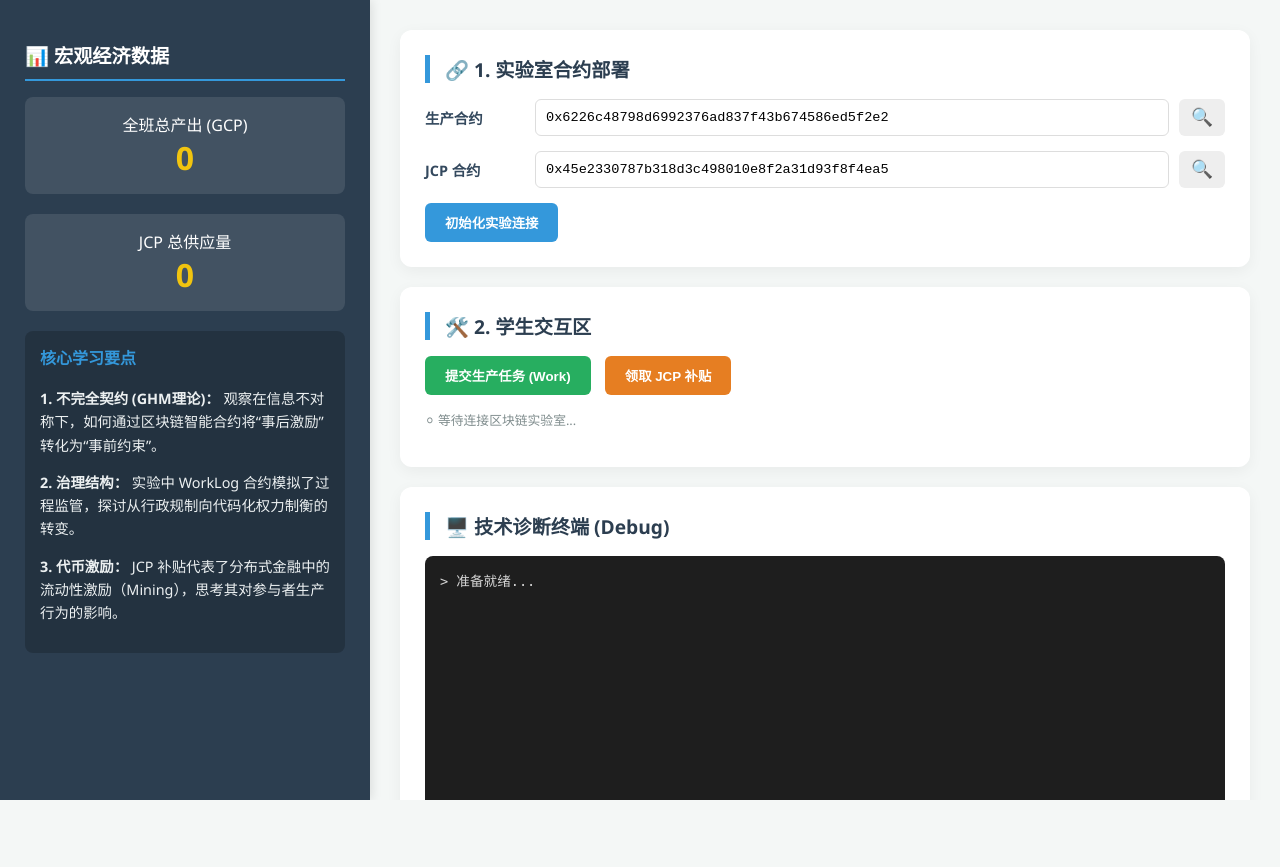
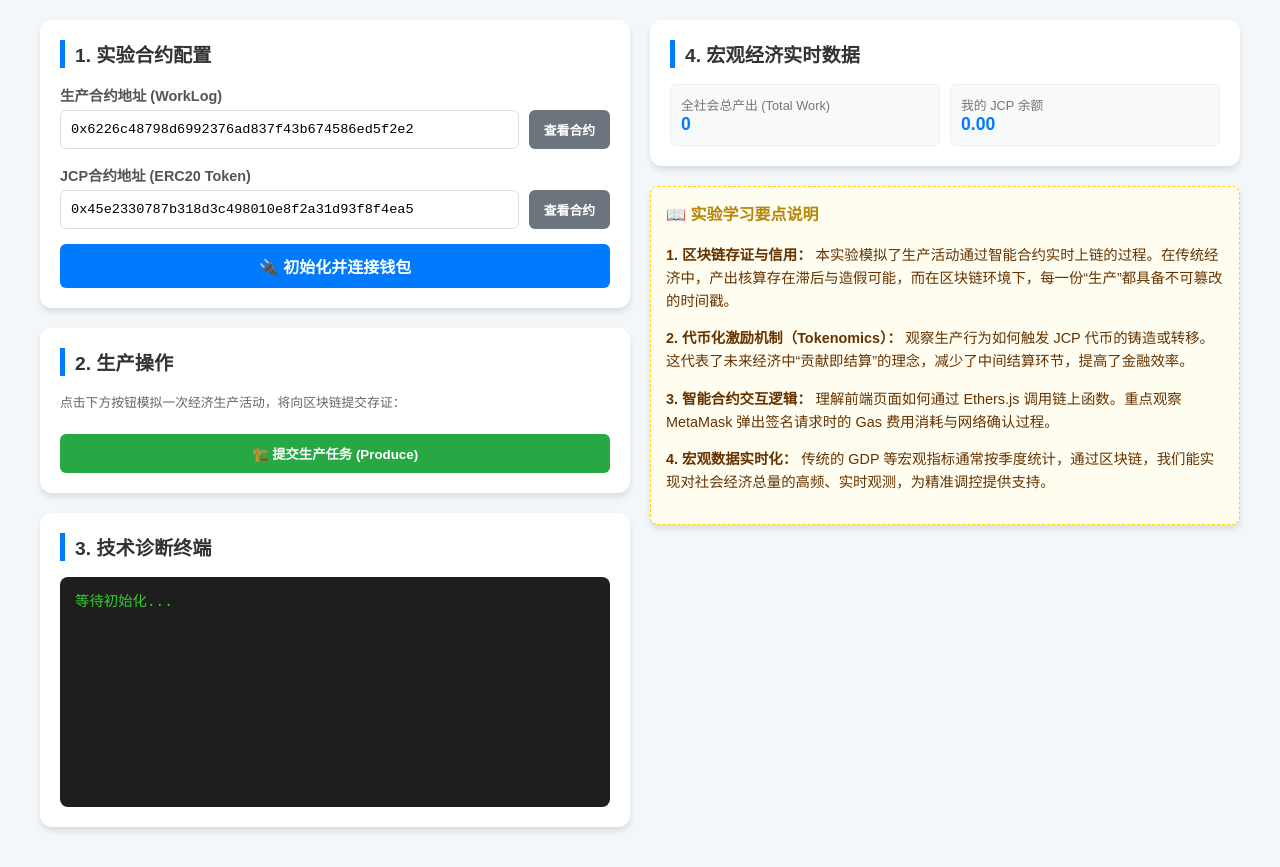
Before and after one commit to moyang-creator/JCP-LAB, a plain HTML site: page index.html in a window 1280 px wide. Before the commit the page ends 800 px from the top, so only its background shows below. Drawn offline with Linux system fonts and the light colour scheme.

Commit message:
Update index.html

```diff
--- a/index.html
+++ b/index.html
@@ -3,159 +3,180 @@
 <head>
     <meta charset="UTF-8">
     <meta name="viewport" content="width=device-width, initial-scale=1.0">
-    <title>区块链金融虚拟仿真实验室 - 暨南大学</title>
-    <script src="https://cdnjs.cloudflare.com/ajax/libs/ethers/5.7.2/dist/ethers.umd.min.js"></script>
+    <title>区块链金融实验 - 课堂经济总量生产模拟</title>
+    <script src="https://cdnjs.cloudflare.com/ajax/libs/ethers/5.7.2/ethers.umd.min.js"></script>
     <style>
-        :root { --primary: #2c3e50; --secondary: #34495e; --accent: #3498db; --success: #27ae60; --bg: #f4f7f6; }
-        body { font-family: 'Segoe UI', Tahoma, Geneva, Verdana, sans-serif; background: var(--bg); margin: 0; display: flex; height: 100vh; overflow: hidden; }
+        body { font-family: 'PingFang SC', 'Microsoft YaHei', sans-serif; background-color: #f4f7f9; margin: 0; padding: 20px; color: #333; }
+        .container { max-width: 1200px; margin: 0 auto; display: grid; grid-template-columns: 1fr 1fr; gap: 20px; }
+        .card { background: white; padding: 20px; border-radius: 12px; box-shadow: 0 4px 6px rgba(0,0,0,0.1); margin-bottom: 20px; }
+        h2 { border-left: 5px solid #007bff; padding-left: 10px; margin-top: 0; font-size: 1.2rem; }
 
-        /* 侧边栏样式 */
-        .sidebar { width: 320px; background: var(--primary); color: white; padding: 25px; display: flex; flex-direction: column; box-shadow: 2px 0 10px rgba(0,0,0,0.1); overflow-y: auto; }
-        .sidebar h2 { border-bottom: 2px solid var(--accent); padding-bottom: 10px; font-size: 1.2rem; }
-        .data-card { background: rgba(255,255,255,0.1); padding: 15px; border-radius: 8px; margin-bottom: 20px; text-align: center; }
-        .data-value { font-size: 2rem; font-weight: bold; color: #f1c40f; }
-        .study-notes { font-size: 0.9rem; line-height: 1.6; color: #ecf0f1; background: rgba(0,0,0,0.2); padding: 15px; border-radius: 8px; }
-        .study-notes h3 { color: var(--accent); margin-top: 0; font-size: 1rem; }
-
-        /* 主界面样式 */
-        .main-content { flex: 1; padding: 30px; overflow-y: auto; display: flex; flex-direction: column; gap: 20px; }
-        .section { background: white; padding: 25px; border-radius: 12px; box-shadow: 0 4px 15px rgba(0,0,0,0.05); }
-        .section h2 { margin-top: 0; color: var(--primary); border-left: 5px solid var(--accent); padding-left: 15px; font-size: 1.2rem; }
-
-        /* 输入框布局 */
-        .input-group { display: flex; align-items: center; gap: 10px; margin-bottom: 15px; }
-        .input-group label { width: 100px; font-weight: bold; color: var(--secondary); font-size: 0.9rem; }
+        /* 表单样式 */
+        .input-group { margin-bottom: 15px; }
+        .input-group label { display: block; margin-bottom: 5px; font-weight: bold; font-size: 0.9rem; color: #555; }
+        .input-row { display: flex; gap: 10px; }
         input { flex: 1; padding: 10px; border: 1px solid #ddd; border-radius: 6px; font-family: monospace; font-size: 0.85rem; }
 
         /* 按钮样式 */
-        .btn { padding: 10px 20px; border: none; border-radius: 6px; cursor: pointer; font-weight: bold; transition: 0.3s; }
-        .btn-primary { background: var(--accent); color: white; }
-        .btn-primary:hover { background: #2980b9; }
-        .btn-success { background: var(--success); color: white; margin-right: 10px; }
-        .btn-view { background: #eee; color: #666; padding: 8px 12px; font-size: 1.1rem; }
-        .btn-view:hover { background: #ddd; color: var(--primary); }
+        button { padding: 10px 15px; border: none; border-radius: 6px; cursor: pointer; transition: 0.3s; font-weight: bold; }
+        .btn-primary { background-color: #007bff; color: white; width: 100%; font-size: 1rem; }
+        .btn-primary:hover { background-color: #0056b3; }
+        .btn-secondary { background-color: #6c757d; color: white; font-size: 0.8rem; }
+        .btn-secondary:hover { background-color: #5a6268; }
+        .btn-success { background-color: #28a745; color: white; margin-top: 10px; width: 100%; }
 
-        /* 终端样式 */
-        #console { background: #1e1e1e; color: #d4d4d4; padding: 15px; border-radius: 8px; font-family: 'Consolas', monospace; height: 250px; overflow-y: auto; font-size: 0.85rem; line-height: 1.5; }
-        .log-info { color: #9cdcfe; }
-        .log-success { color: #b5cea8; }
-        .log-error { color: #f44747; }
+        /* 状态终端 */
+        #terminal { background: #1e1e1e; color: #32cd32; padding: 15px; border-radius: 8px; height: 200px; overflow-y: auto; font-family: 'Courier New', Courier, monospace; font-size: 0.9rem; line-height: 1.5; }
+
+        /* 数据展示 */
+        .data-grid { display: grid; grid-template-columns: 1fr 1fr; gap: 10px; margin-top: 10px; }
+        .data-item { background: #f8f9fa; padding: 10px; border-radius: 6px; border: 1px solid #eee; }
+        .data-label { font-size: 0.8rem; color: #777; }
+        .data-value { font-size: 1.1rem; font-weight: bold; color: #007bff; }
+
+        /* 学习要点说明文本 */
+        .study-notes { margin-top: 20px; background: #fffdf0; border: 1px dashed #ffd700; padding: 15px; border-radius: 8px; font-size: 0.9rem; line-height: 1.6; color: #663300; }
+        .study-notes h3 { margin-top: 0; color: #b8860b; font-size: 1rem; }
     </style>
 </head>
 <body>
 
-    <div class="sidebar">
-        <h2>📊 宏观经济数据</h2>
-        <div class="data-card">
-            <div>全班总产出 (GCP)</div>
-            <div id="display-gcp" class="data-value">0</div>
+<div class="container">
+    <div class="left-panel">
+        <div class="card">
+            <h2>1. 实验合约配置</h2>
+            <div class="input-group">
+                <label>生产合约地址 (WorkLog)</label>
+                <div class="input-row">
+                    <input type="text" id="contract-A" value="0x6226c48798d6992376ad837f43b674586ed5f2e2" placeholder="请输入合约地址">
+                    <button class="btn-secondary" onclick="viewOnEtherscan('contract-A')">查看合约</button>
                 </div>
-        <div class="data-card">
-            <div>JCP 总供应量</div>
-            <div id="display-supply" class="data-value">0</div>
+            </div>
+            <div class="input-group">
+                <label>JCP合约地址 (ERC20 Token)</label>
+                <div class="input-row">
+                    <input type="text" id="contract-B" value="0x45e2330787b318d3c498010e8f2a31d93f8f4ea5" placeholder="请输入合约地址">
+                    <button class="btn-secondary" onclick="viewOnEtherscan('contract-B')">查看合约</button>
+                </div>
+            </div>
+            <button class="btn-primary" onclick="initConnect()">🔌 初始化并连接钱包</button>
         </div>
 
-        <div class="study-notes">
-            <h3>核心学习要点</h3>
-            <p><b>1. 不完全契约 (GHM理论)：</b> 观察在信息不对称下，如何通过区块链智能合约将“事后激励”转化为“事前约束”。</p>
-            <p><b>2. 治理结构：</b> 实验中 WorkLog 合约模拟了过程监管，探讨从行政规制向代码化权力制衡的转变。</p>
-            <p><b>3. 代币激励：</b> JCP 补贴代表了分布式金融中的流动性激励（Mining），思考其对参与者生产行为的影响。</p>
+        <div class="card">
+            <h2>2. 生产操作</h2>
+            <p style="font-size: 0.8rem; color: #666;">点击下方按钮模拟一次经济生产活动，将向区块链提交存证：</p>
+            <button class="btn-success" onclick="submitProduction()">🏗️ 提交生产任务 (Produce)</button>
+        </div>
+
+        <div class="card">
+            <h2>3. 技术诊断终端</h2>
+            <div id="terminal">等待初始化...</div>
         </div>
     </div>
 
-    <div class="main-content">
-        <div class="section">
-            <h2>🔗 1. 实验室合约部署</h2>
-            <div class="input-group">
-                <label>生产合约</label>
-                <input type="text" id="addr-work" value="0x6226c48798d6992376ad837f43b674586ed5f2e2">
-                <button class="btn btn-view" title="在浏览器查看" onclick="viewOnEtherscan('addr-work')">🔍</button>
+    <div class="right-panel">
+        <div class="card">
+            <h2>4. 宏观经济实时数据</h2>
+            <div class="data-grid">
+                <div class="data-item">
+                    <div class="data-label">全社会总产出 (Total Work)</div>
+                    <div class="data-value" id="total-output">0</div>
                 </div>
-            <div class="input-group">
-                <label>JCP 合约</label>
-                <input type="text" id="addr-jcp" value="0x45e2330787b318d3c498010e8f2a31d93f8f4ea5">
-                <button class="btn btn-view" title="在浏览器查看" onclick="viewOnEtherscan('addr-jcp')">🔍</button>
+                <div class="data-item">
+                    <div class="data-label">我的 JCP 余额</div>
+                    <div class="data-value" id="user-balance">0.00</div>
                 </div>
-            <button class="btn btn-primary" onclick="initLab()">初始化实验连接</button>
+            </div>
         </div>
 
-        <div class="section">
-            <h2>🛠️ 2. 学生交互区</h2>
-            <button class="btn btn-success" onclick="doWork()">提交生产任务 (Work)</button>
-            <button class="btn btn-success" style="background:#e67e22" onclick="claimJCP()">领取 JCP 补贴</button>
-            <p id="status-tag" style="font-size: 0.8rem; color: #7f8c8d; margin-top: 15px;">⚪ 等待连接区块链实验室...</p>
+        <div class="card study-notes">
+            <h3>📖 实验学习要点说明</h3>
+            <p><strong>1. 区块链存证与信用：</strong> 本实验模拟了生产活动通过智能合约实时上链的过程。在传统经济中，产出核算存在滞后与造假可能，而在区块链环境下，每一份“生产”都具备不可篡改的时间戳。</p>
+            <p><strong>2. 代币化激励机制（Tokenomics）：</strong> 观察生产行为如何触发 JCP 代币的铸造或转移。这代表了未来经济中“贡献即结算”的理念，减少了中间结算环节，提高了金融效率。</p>
+            <p><strong>3. 智能合约交互逻辑：</strong> 理解前端页面如何通过 Ethers.js 调用链上函数。重点观察 MetaMask 弹出签名请求时的 Gas 费用消耗与网络确认过程。</p>
+            <p><strong>4. 宏观数据实时化：</strong> 传统的 GDP 等宏观指标通常按季度统计，通过区块链，我们能实现对社会经济总量的高频、实时观测，为精准调控提供支持。</p>
         </div>
-
-        <div class="section">
-            <h2>🖥️ 技术诊断终端 (Debug)</h2>
-            <div id="console">> 准备就绪...</div>
     </div>
 </div>
 
 <script>
-        let provider, signer, workContract, jcpContract;
-        const workABI = ["function totalWork() public view returns (uint256)", "function performWork() public"];
-        const jcpABI = ["function totalSupply() public view returns (uint256)", "function mintSubsidy() public"];
+    let provider, signer, workLogContract;
+    const terminal = document.getElementById('terminal');
 
+    // 格式化日志输出
     function log(msg, type = 'info') {
-            const div = document.getElementById('console');
         const time = new Date().toLocaleTimeString();
-            div.innerHTML += `<div class="log-${type}">[${time}] ${msg}</div>`;
-            div.scrollTop = div.scrollHeight;
+        let color = "#32cd32";
+        if(type === 'error') color = "#ff4d4d";
+        if(type === 'warn') color = "#ffcc00";
+        terminal.innerHTML += `<div>[${time}] <span style="color:${color}">${msg}</span></div>`;
+        terminal.scrollTop = terminal.scrollHeight;
     }
 
+    // 跳转区块链浏览器
     function viewOnEtherscan(id) {
-            const addr = document.getElementById(id).value;
-            if(addr) window.open(`https://sepolia.etherscan.io/address/${addr}`, '_blank');
+        const address = document.getElementById(id).value;
+        if(ethers.utils.isAddress(address)) {
+            window.open(`https://sepolia.etherscan.io/address/${address}`, '_blank');
+        } else {
+            alert("请填入有效的合约地址！");
+        }
     }
 
-        async function initLab() {
+    // 初始化连接
+    async function initConnect() {
+        if (!window.ethereum) {
+            log("未检测到 MetaMask 插件，请先安装！", 'error');
+            return;
+        }
         try {
-                if (!window.ethereum) return log("未检测到 MetaMask", "error");
+            log("正在连接 MetaMask...");
             provider = new ethers.providers.Web3Provider(window.ethereum);
             await provider.send("eth_requestAccounts", []);
             signer = provider.getSigner();
+            const userAddress = await signer.getAddress();
+            log(`连接成功！账户: ${userAddress.substring(0,6)}...${userAddress.substring(38)}`);
 
-                const addrWork = document.getElementById('addr-work').value;
-                const addrJCP = document.getElementById('addr-jcp').value;
+            // 初始化 WorkLog 合约交互
+            const addrA = document.getElementById('contract-A').value;
+            const abi = ["function totalWork() public view returns (uint256)", "function produce() public"];
+            workLogContract = new ethers.Contract(addrA, abi, signer);
 
-                workContract = new ethers.Contract(addrWork, workABI, signer);
-                jcpContract = new ethers.Contract(addrJCP, jcpABI, signer);
-
-                document.getElementById('status-tag').innerText = "✅ 已连接至区块链实验室";
-                log("链路打通！当前网络：" + (await provider.getNetwork()).name, "success");
-                refreshData();
-            } catch (e) { log("连接失败: " + e.message, "error"); }
+            updateData();
+        } catch (err) {
+            log(`连接失败: ${err.message}`, 'error');
+        }
     }
 
-        async function refreshData() {
+    // 更新宏观数据
+    async function updateData() {
         try {
-                const gcp = await workContract.totalWork();
-                const supply = await jcpContract.totalSupply();
-                document.getElementById('display-gcp').innerText = gcp.toString();
-                document.getElementById('display-supply').innerText = ethers.utils.formatEther(supply).split('.')[0];
-            } catch (e) { console.error(e); }
+            const total = await workLogContract.totalWork();
+            document.getElementById('total-output').innerText = total.toString();
+            // 此处可扩展 JCP 余额查询逻辑
+        } catch (err) {
+            log("读取数据失败，请检查合约地址与网络是否匹配。", 'warn');
+        }
     }
 
-        async function doWork() {
+    // 提交生产任务
+    async function submitProduction() {
+        if (!workLogContract) {
+            alert("请先点击初始化按钮连接钱包！");
+            return;
+        }
         try {
-                log("正在提交生产任务...");
-                const tx = await workContract.performWork();
+            log("正在发起生产交易，请在 MetaMask 中确认...");
+            const tx = await workLogContract.produce();
+            log("交易已提交，等待区块确认...");
             await tx.wait();
-                log("生产任务确认成功！", "success");
-                refreshData();
-            } catch (e) { log("任务失败: " + e.message, "error"); }
+            log("✅ 生产成功！区块链数据已更新。", 'info');
+            updateData();
+        } catch (err) {
+            log(`操作取消或失败: ${err.message}`, 'error');
         }
-
-        async function claimJCP() {
-            try {
-                log("正在领取补贴...");
-                const tx = await jcpContract.mintSubsidy();
-                await tx.wait();
-                log("JCP 领取成功！", "success");
-                refreshData();
-            } catch (e) { log("领取失败: " + e.message, "error"); }
     }
 </script>
+
 </body>
 </html>
```
Lines whose indentation alone changed are shown as unchanged.
